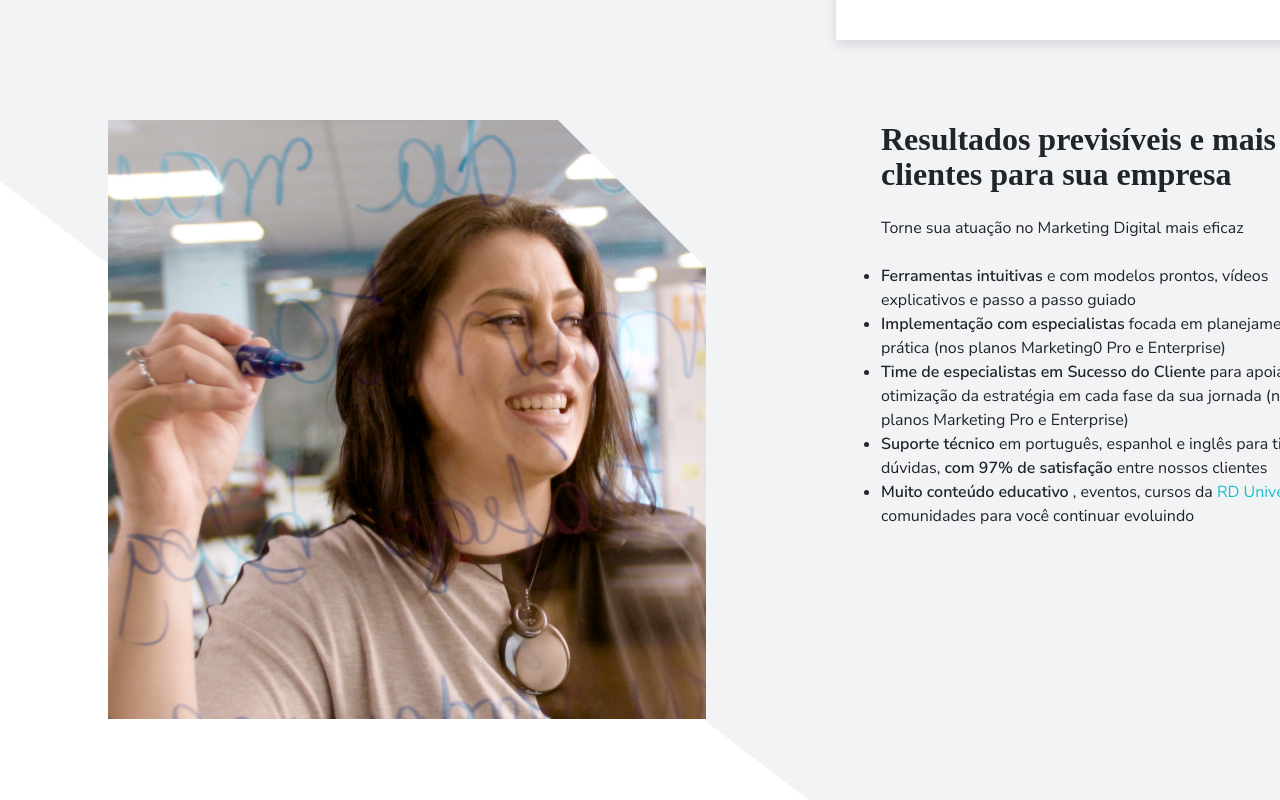
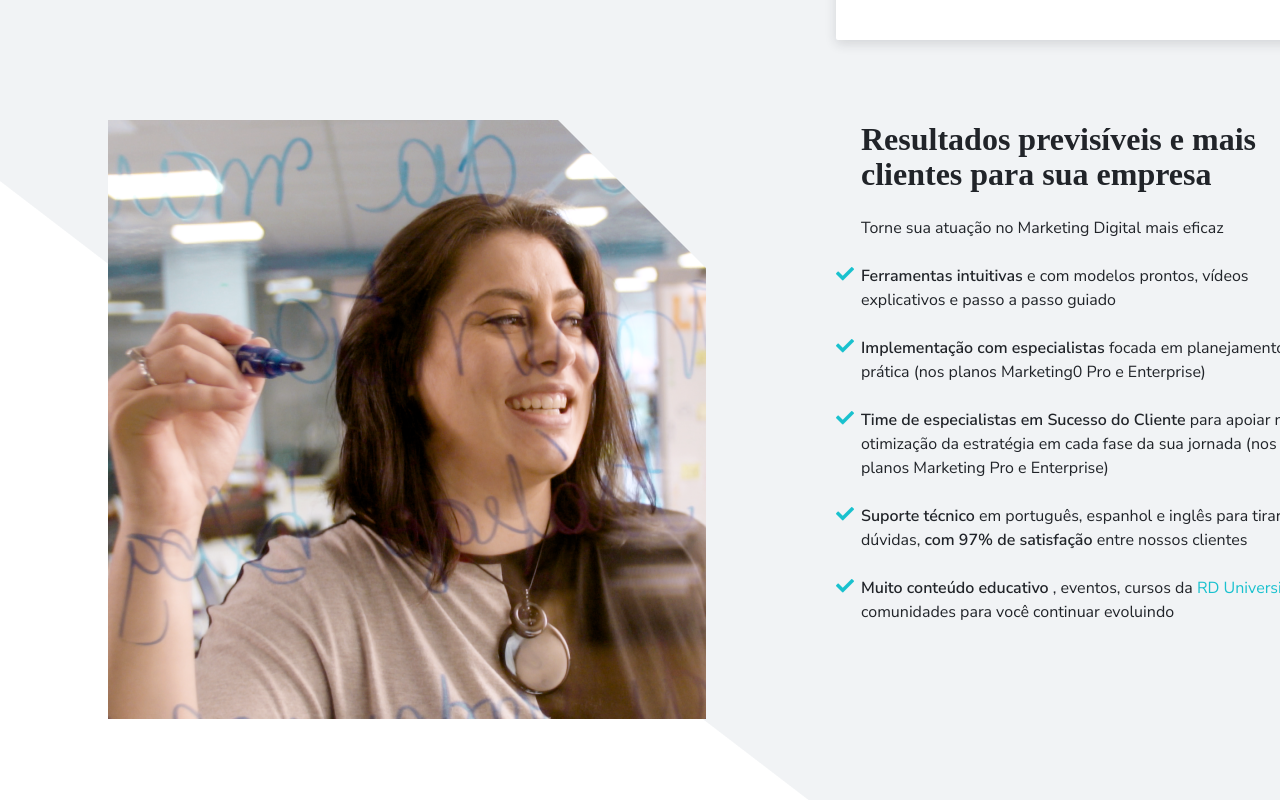
Before and after one commit to jubarcelos/RDChallenge, a plain HTML site: page Page/index.html in a window 1280 px wide. Shown: the part 1163-1963 px from the top of the page. Drawn offline with Linux system fonts and the light colour scheme; a web font is replaced by a local one.

Commit message:
feature: check-list
Implementação do ícone de check na lista de vantagens.

```diff
--- a/Blocks/article/article__list.css
+++ b/Blocks/article/article__list.css
@@ -2,7 +2,7 @@
   position: absolute;
   width: 456px;
   height: 531px;
-  left: 881px;
+  left: 861px;
   top: 1205px;
   z-index: 4;
   display: flex;
--- a/Blocks/list/list__itens.css
+++ b/Blocks/list/list__itens.css
@@ -1,8 +1,9 @@
 .list__itens {
-  overflow: hidden;
   display: flex;
-  flex-direction: row;
+  flex-direction: column;
   justify-content: center;
   align-content: center;
   gap: 24px;
+  list-style-image: url(../../Assets/icons/checkmark/Vector.png);
+  z-index: 3;
 }
--- a/Page/index.html
+++ b/Page/index.html
@@ -192,7 +192,6 @@
   </section>
   <section class="list" >
     <div class="list__shape"></div>
-    <div class="list__grid">
     <div class=" list__photo"></div>
     <article class="article__list">
       <h2 class="title title_medium">
@@ -202,19 +201,25 @@
         Torne sua atuação no Marketing Digital mais eficaz
       </p>
       <ul class="list__itens">
-          <li class="content content_medium">
-            <span class= "article__span-bold">Ferramentas intuitivas</span>  e com modelos prontos, vídeos explicativos e passo a passo guiado
+          <li class="content_medium">
+            <span class= "article__span-bold">
+              Ferramentas intuitivas
+            </span>
+              e com modelos prontos, vídeos explicativos e passo a passo guiado
           </li>
-          <li class="content content_medium">
-            <span class= "article__span-bold">Implementação com especialistas</span>  focada em planejamento e prática (nos planos Marketing0 Pro e Enterprise)
+          <li class="content_medium">
+            <span class= "article__span-bold">
+              Implementação com especialistas
+            </span>
+            focada em planejamento e prática (nos planos Marketing0 Pro e Enterprise)
           </li>
-          <li class="content content_medium">
+          <li class="content_medium">
             <span class= "article__span-bold">
               Time de especialistas em Sucesso do Cliente
             </span>
             para apoiar na otimização da estratégia em cada fase da sua jornada (nos planos Marketing Pro e Enterprise)
           </li>
-          <li class="content content_medium">
+          <li class="content_medium">
             <span class= "article__span-bold">
               Suporte técnico
             </span>
@@ -224,7 +229,7 @@
             </span>
             entre nossos clientes
           </li>
-          <li class="content content_medium">
+          <li class="content_medium">
             <span class= "article__span-bold">
               Muito conteúdo educativo
             </span>
@@ -236,7 +241,7 @@
           </li>
        </ul>
     </article>
-    </div>
+
   </section>
 </main>
 <footer></footer>
--- a/Page/style.css
+++ b/Page/style.css
@@ -52,3 +52,4 @@
 @import url(../Blocks/list/list.css);
 @import url(../Blocks/list/list__shape.css);
 @import url(../Blocks/list/list__photo.css);
+@import url(../Blocks/list/list__itens.css);
```
Also changed, not shown: Assets/icons/checkmark/Vector.png (added). Lines whose indentation alone changed are shown as unchanged.
